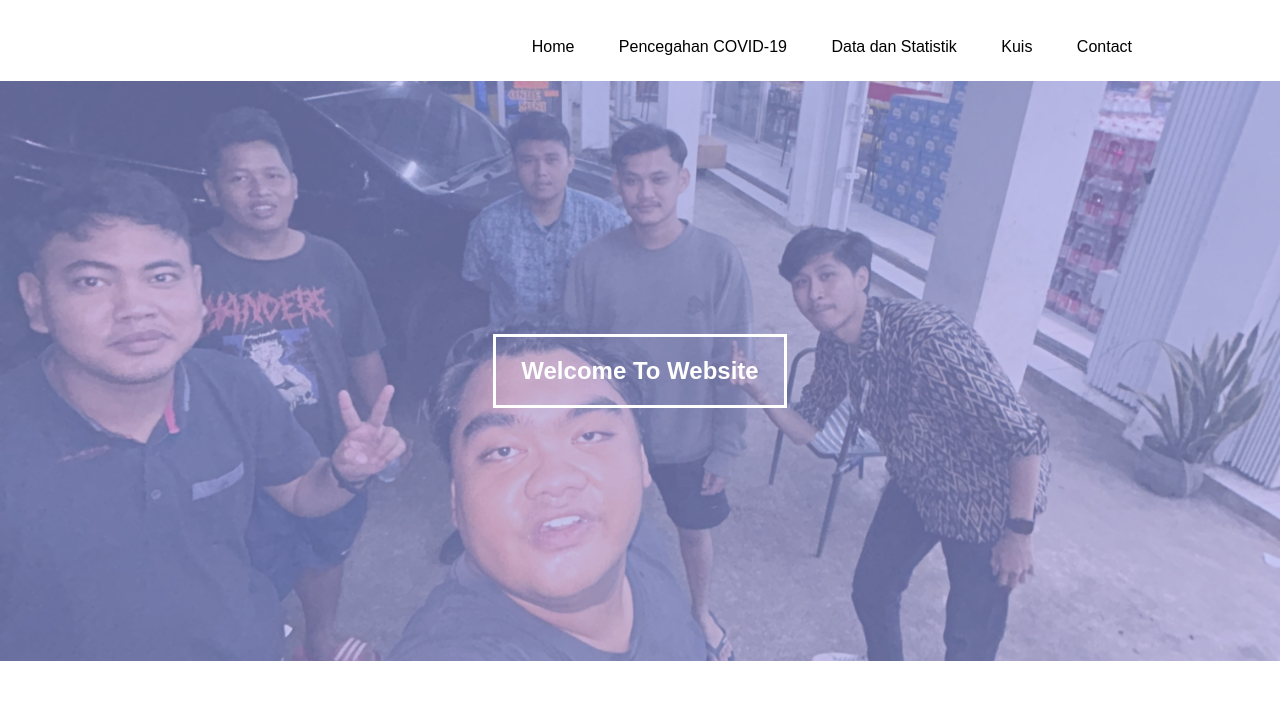
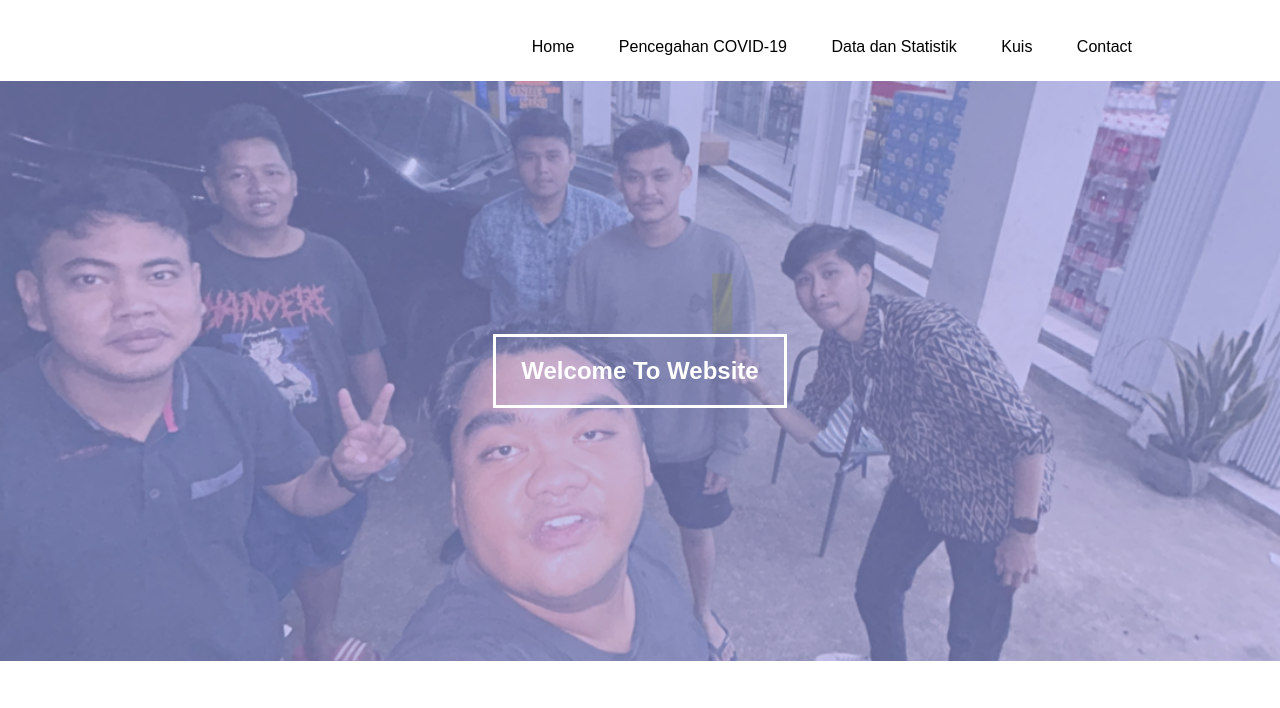
Before and after one commit to herisubagja18/punyailyas, a plain HTML site: page index.html in a window 1280 px wide. Shown: the part 64-772 px from the top of the page. Drawn offline with nearby package versions, Linux system fonts and the light colour scheme.

Commit message:
Update style.css

```diff
--- a/style.css
+++ b/style.css
@@ -50,7 +50,7 @@ header ul li a:hover {
 }
 .whoa {
   height: 60vh;
-  background-image: url("../geoo.jpeg");
+  background-image: url("../geooo.png");
   background-size: cover;
   position: relative;
   display: flex;
```
